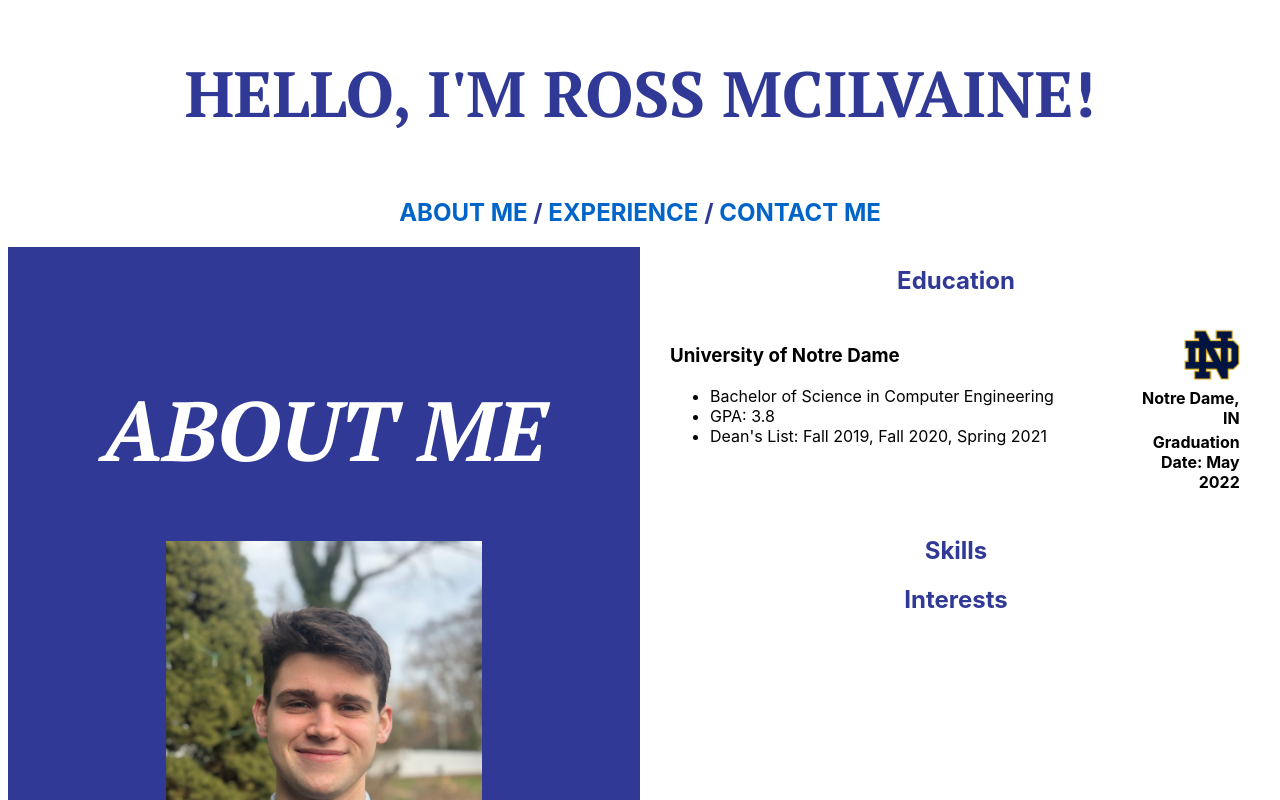
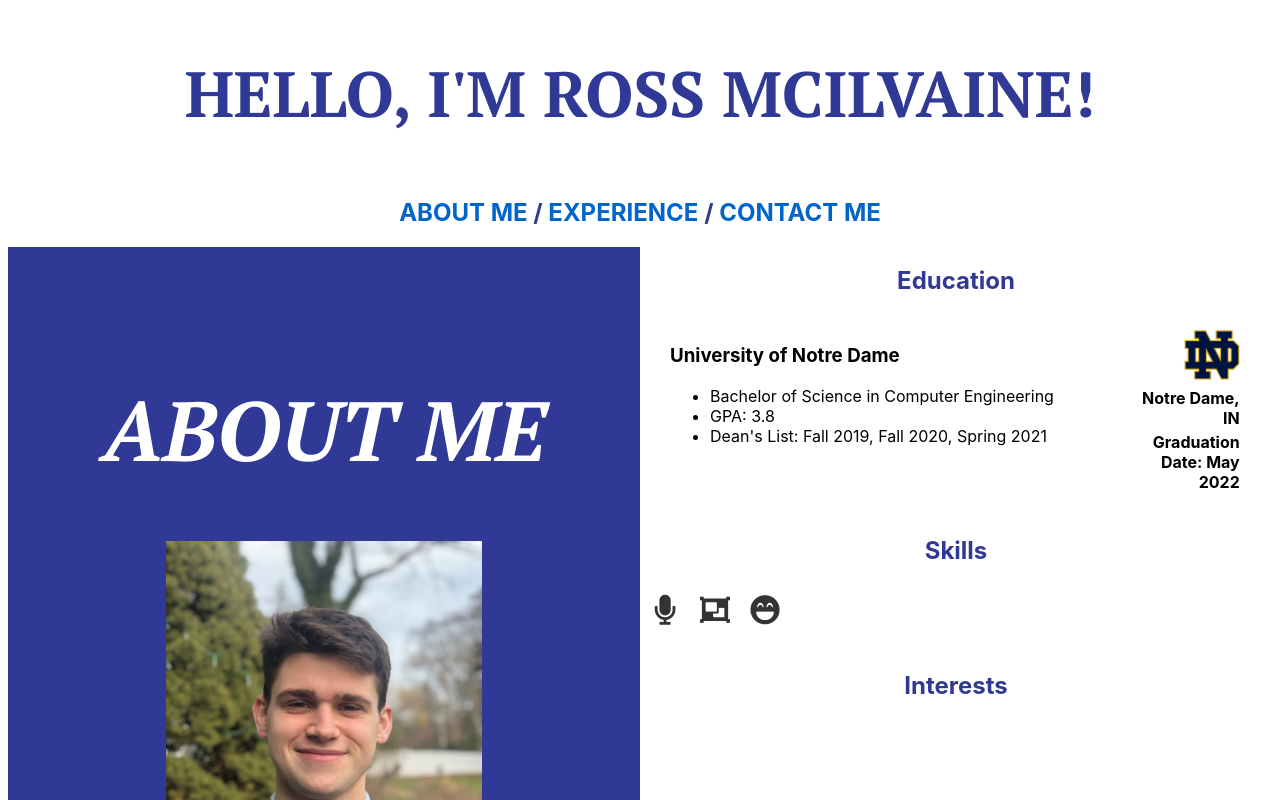
Before and after one commit to RossMcIlvaine/PersonalWebsite, a Svelte app: page / in a window 1280 px wide. Shown: the top 800 px of the page. Built offline with nearby package versions, Linux system fonts and the light colour scheme.

Commit message:
Font Awesome 5.15.4

```diff
--- a/public/index.html
+++ b/public/index.html
@@ -7,7 +7,7 @@
 	<title>Ross McIlvaine</title>
 
 	<!-- Add icon library -->
-	<link rel="stylesheet" href="https://cdnjs.cloudflare.com/ajax/libs/font-awesome/4.7.0/css/font-awesome.min.css">
+	<link rel="stylesheet" href="https://use.fontawesome.com/releases/v5.15.4/css/all.css">
 
 	<!-- Add google font -->
 	<link href="https://fonts.googleapis.com/css2?family=PT+Serif:ital,wght@0,400;0,700;1,400;1,700&display=swap" rel="stylesheet">
--- a/src/App.svelte
+++ b/src/App.svelte
@@ -2,6 +2,7 @@
 	import Footer from './Components/Footer.svelte';
 	import HalfScreen from './Components/HalfScreen.svelte';
 	import InfoBlock from './Components/InfoBlock.svelte';
+	import Skill from './Components/Skill.svelte';
 	let name = "Ross McIlvaine";
 	let Profilesrc = './images/ProfilePic.jpg';
 	let NDsrc = './images/ND.png';
@@ -24,6 +25,20 @@
 							"GPA: 3.8",
 							"Dean's List: Fall 2019, Fall 2020, Spring 2021"]}/>
 				<h2>Skills</h2>
+				<div class='skills'>
+						<Skill>
+							<i class='fa fa-microphone' slot='icon'></i>
+							<p class='skill-desc' slot='desc'></p>
+						</Skill>
+						<Skill>
+							<i class='fa fa-object-group' slot='icon'></i>
+							<p class='skill-desc' slot='desc'></p>
+						</Skill>
+						<Skill>
+							<i class='fa fa-laugh-beam' slot='icon'></i>
+							<p class='skill-desc' slot='desc'></p>
+						</Skill>
+				</div>
 				<h2>Interests</h2>
 			</div>
 		</HalfScreen>
@@ -113,6 +128,19 @@
 		margin: 2%;
 	}
 
+	.skills {
+		display: flex;
+	}
+
+	.fa {
+        background-color: white;
+        border-radius: 50%;
+        padding: 10px;
+        font-size: 30px;
+        width: 30px;
+		text-align: center;
+    }
+
 	h2 {
 		text-align: center;
 		color: rgb(48, 58, 150);
--- a/src/Components/Skill.svelte
+++ b/src/Components/Skill.svelte
@@ -3,7 +3,12 @@
 </script>
 
 <main>
-
+    <div class='icon'>
+        <slot name='icon'></slot>
+    </div>
+    <div class='text'>
+        <slot name='desc'></slot>
+    </div>
 </main>
 
 <style>
```
